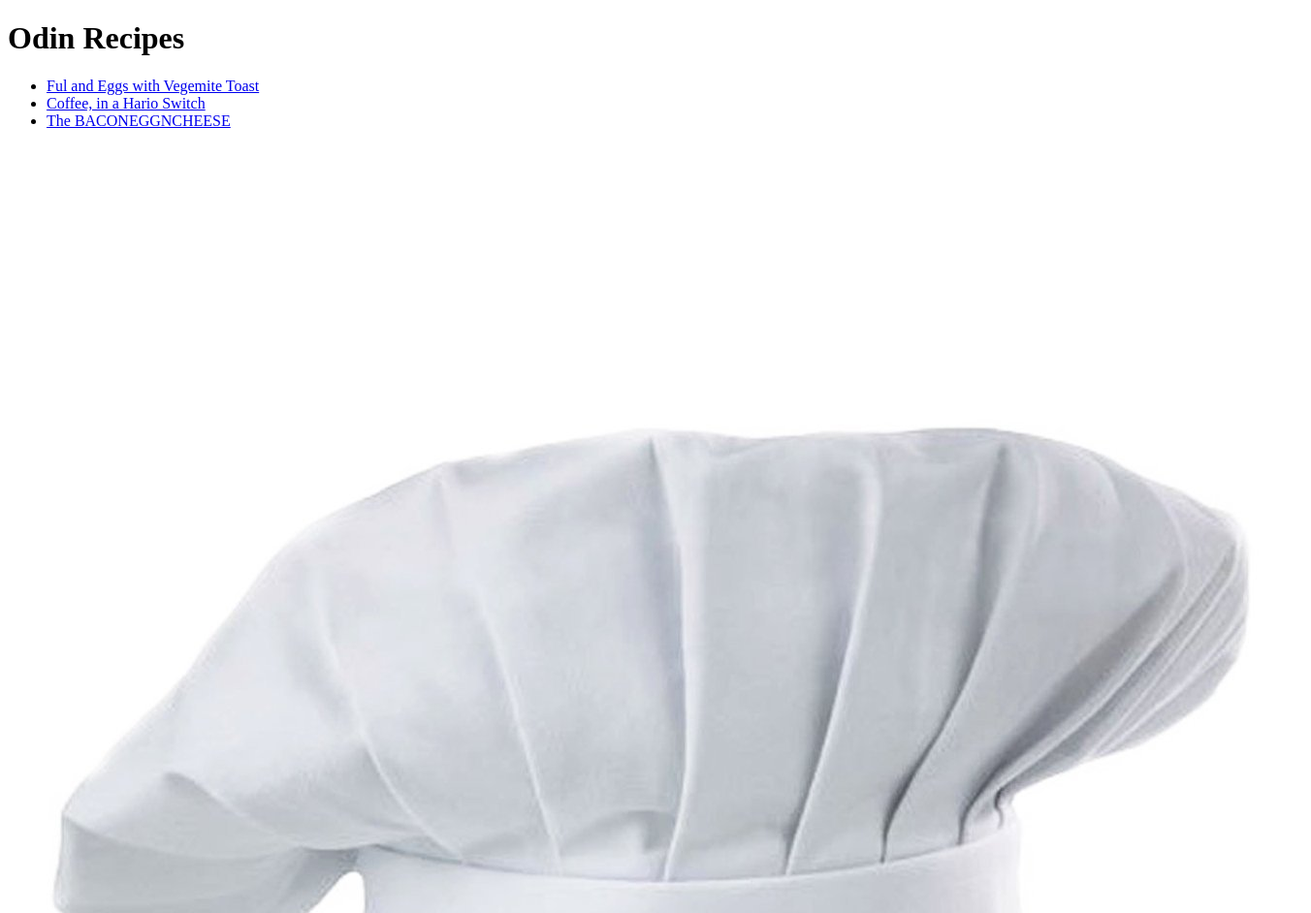
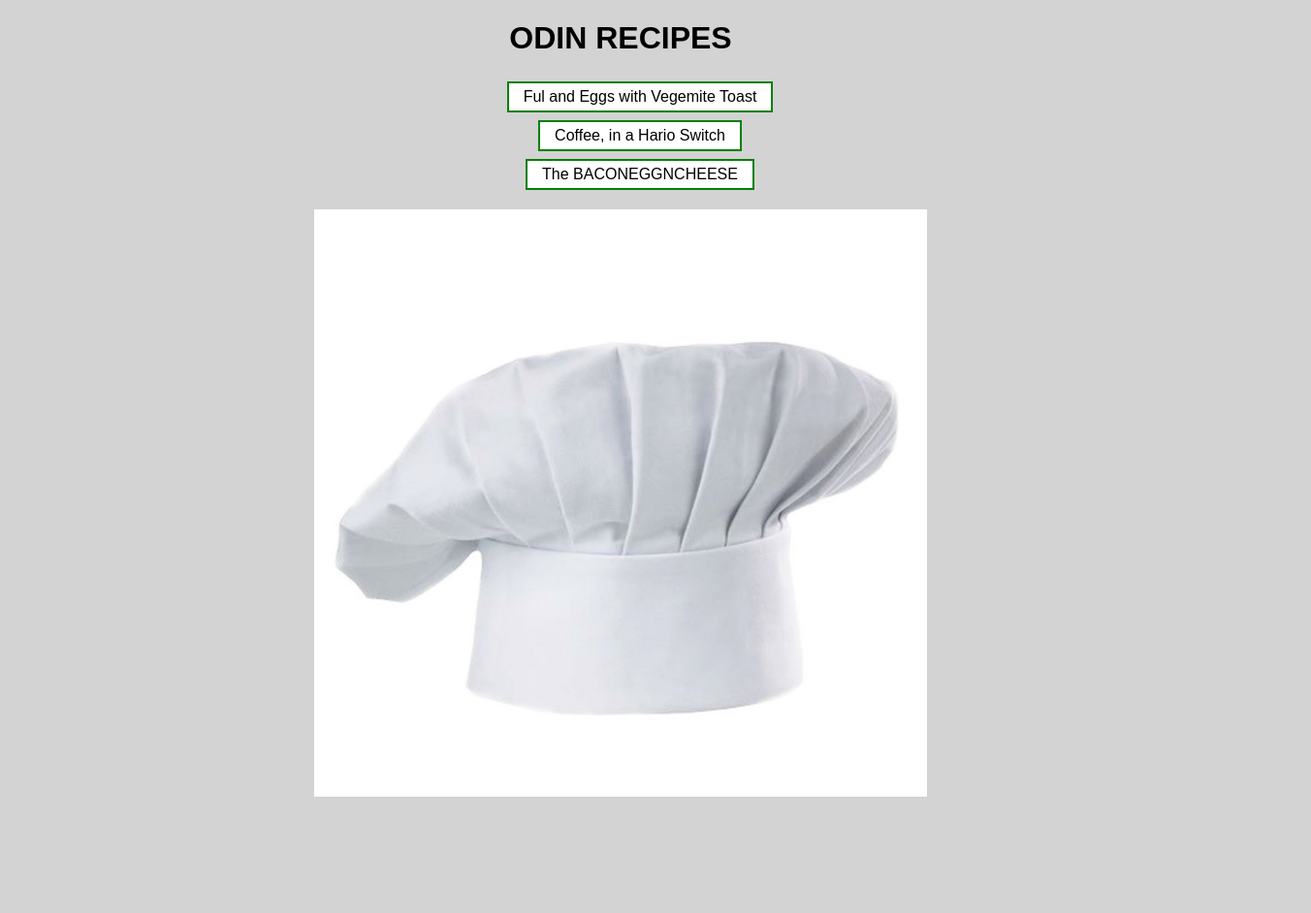
Before and after one commit to dapatcho/odin-recipes, a plain HTML site: page index.html in a window 1280 px wide. Shown: the top 942 px of the page at 97% size, 1352 px wide, since content can reach past the window. After the commit the page ends 830 px from the top, so only its background shows below. Drawn offline with Linux system fonts and the light colour scheme.

Commit message:
Updated webpage to include simple aesthetics

```diff
--- a/index.html
+++ b/index.html
@@ -4,6 +4,7 @@
     <meta charset="UTF-8">
     <meta name="viewport" content="width=device-width, initial-scale=1.0">
     <title>Odin Recipes</title>
+    <link rel="stylesheet" href="style.css">
 </head>
 <body>
     <h1>Odin Recipes</h1>
--- /dev/null
+++ b/recipes/BEC.css
@@ -0,0 +1,26 @@
+body{
+    font-family: Arial, Helvetica, sans-serif;
+    background-color: lightgray;
+}
+
+img{
+    width: 70%;
+    height: auto;
+    display: block;
+    margin-left: auto;
+    margin-right: auto;
+}
+
+h1{
+    text-align: center;
+    text-transform: uppercase;
+}
+
+h3{
+    text-transform: uppercase;
+}
+
+h4{
+    font-style: italic;
+    font-weight: 200;
+}
--- /dev/null
+++ b/recipes/coffee.css
@@ -0,0 +1,26 @@
+body{
+    font-family: Arial, Helvetica, sans-serif;
+    background-color: lightgray;
+}
+
+img{
+    width: 70%;
+    height: auto;
+    display: block;
+    margin-left: auto;
+    margin-right: auto;
+}
+
+h1{
+    text-align: center;
+    text-transform: uppercase;
+}
+
+h3{
+    text-transform: uppercase;
+}
+
+h4{
+    font-style: italic;
+    font-weight: 200;
+}
--- /dev/null
+++ b/recipes/ful.css
@@ -0,0 +1,26 @@
+body{
+    font-family: Arial, Helvetica, sans-serif;
+    background-color: lightgray;
+}
+
+img{
+    width: 70%;
+    height: auto;
+    display: block;
+    margin-left: auto;
+    margin-right: auto;
+}
+
+h1{
+    text-align: center;
+    text-transform: uppercase;
+}
+
+h3{
+    text-transform: uppercase;
+}
+
+h4{
+    font-style: italic;
+    font-weight: 200;
+}
--- /dev/null
+++ b/style.css
@@ -0,0 +1,39 @@
+body{
+    font-family: Arial, Helvetica, sans-serif;
+    text-align: center;
+    background-color: lightgray;
+}
+
+img{
+    width: 60%;
+    height: auto;
+    display: block;
+    margin-left: auto;
+    margin-right: auto;
+    width: 50%;
+}
+
+h1{
+    text-align: center;
+    text-transform: uppercase;
+}
+
+li{
+    list-style-type: none;
+}
+
+a:link, a:visited {
+    background-color: white;
+    color: black;
+    border: 2px solid green;
+    padding: 5px 15px;
+    margin: 4px;
+    text-align: center;
+    text-decoration: none;
+    display: inline-block;
+}
+
+a:hover, a:active {
+    background-color: green;
+    color: white;
+}
```
Also changed, not shown: recipes/BEC.html (+2 -0 lines), recipes/coffee.html (+3 -1 lines), recipes/ful.html (+5 -3 lines).
